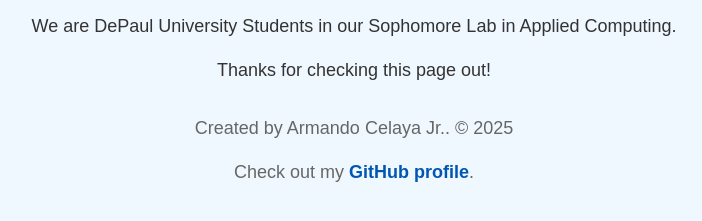
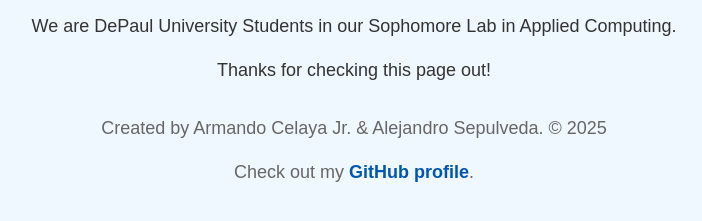
Before and after one commit to MangoTango9478/MangoTango9478.github.io, a plain HTML site: page index.html in a window 1280 px wide. Shown: the part 109-330 px from the top of the page, without its empty margins (286-988 px from the left). Drawn offline with Linux system fonts and the light colour scheme.

Commit message:
Update index.html

```diff
--- a/index.html
+++ b/index.html
@@ -61,7 +61,7 @@
 
     <!-- Footer -->
     <footer>
-        <p>Created by Armando Celaya Jr.. © 2025</p>
+        <p>Created by Armando Celaya Jr. & Alejandro Sepulveda. © 2025</p>
         <p>Check out my <a href="https://github.com/your-username" target="_blank">GitHub profile</a>.</p>
     </footer>
 </body>
```
